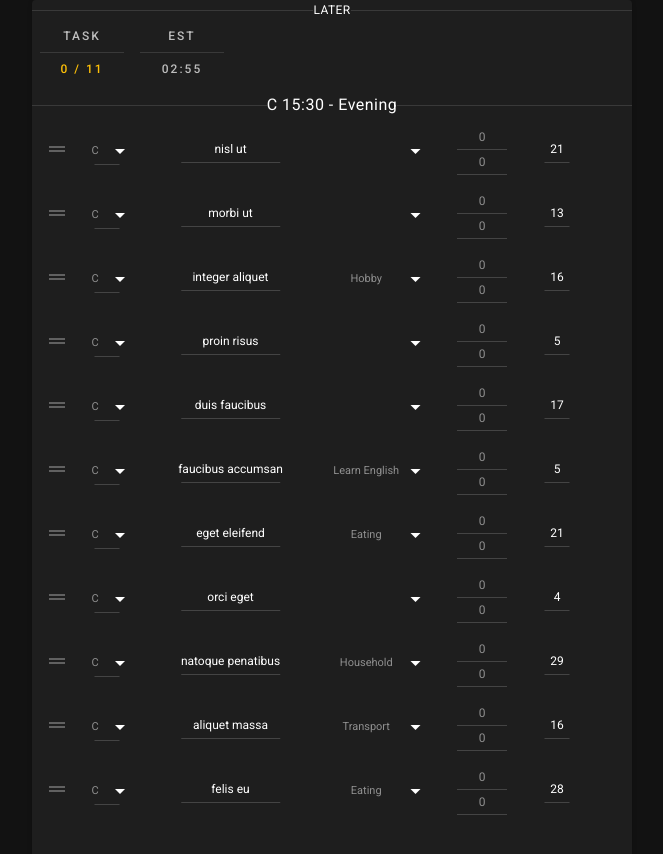
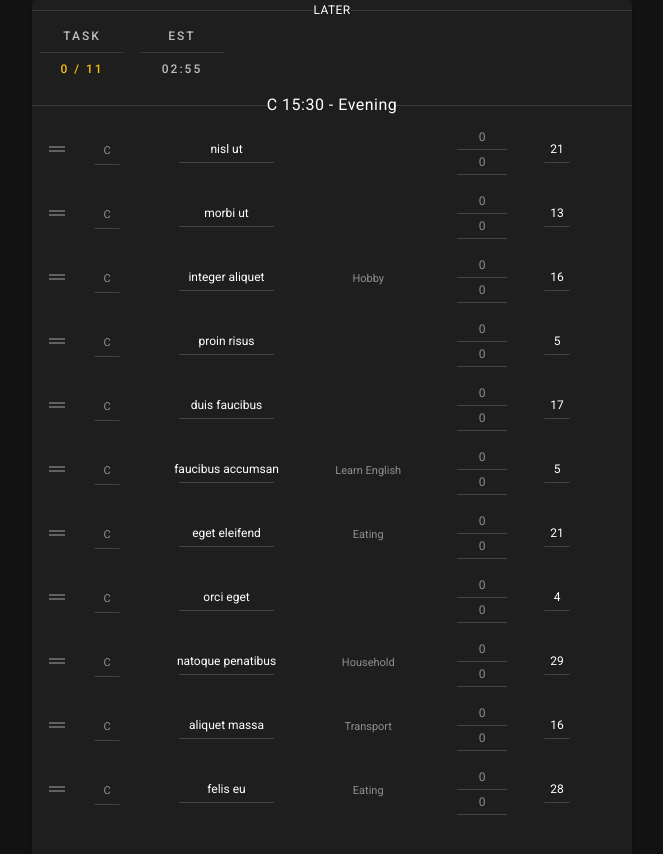
Before and after one commit to awesomeHiro/taskplay, a Nuxt app: page /left in a window 1280 px wide. Shown: the top 854 px of the page, without its empty margins (308-971 px from the left). Built offline with nearby package versions, Linux system fonts and the light colour scheme.

Commit message:
selectText($event)

```diff
--- a/components/Tasklist.vue
+++ b/components/Tasklist.vue
@@ -21,7 +21,7 @@
                 </div>
               </v-col>
               <v-col cols="1" class="pa-0">
-                <div class="pa-0 ma-0 subtle--text">
+                <div class="pa-0 ma-0kk subtle--text">
                   <v-select
                     :items="sections"
                     item-text="name"
@@ -42,6 +42,7 @@
                         hide-details
                         dense
                         class="pa-0 ma-0"
+                        @click.native="selectText($event)"
                       ></v-text-field>
                     </v-col>
                     <v-col cols="4">
@@ -72,7 +73,8 @@
                     dense
                     class="pa-0 ma-0"
                     type="tel"
-                  ></v-text-field>
+                    @click.native="selectText($event)"
+                  />
                 </div>
                 <div class="subtle--text">
                   <v-text-field
@@ -82,6 +84,7 @@
                     dense
                     class="pa-0 ma-0"
                     type="tel"
+                    @click.native="selectText($event)"
                   ></v-text-field>
                 </div>
               </v-col>
@@ -96,6 +99,7 @@
                     dense
                     class="pa-0 ma-0"
                     type="tel"
+                    @click.native="selectText($event)"
                   ></v-text-field>
                 </div>
                 <div v-if="task.result" class="subtle--text">
@@ -150,6 +154,9 @@ export default {
     }
   },
   methods: {
+    selectText(event) {
+      event.target.select()
+    },
     filterTasksBySection(section) {
       return this.tasks.filter(task => task.sectionId === section.id)
     },
@@ -190,7 +197,7 @@ input {
   font-size: 11px;
 }
 .v-input__append-inner {
-  display: none;
+  display: none !important;
 }
 .v-text-field__details {
   display: none;
```
